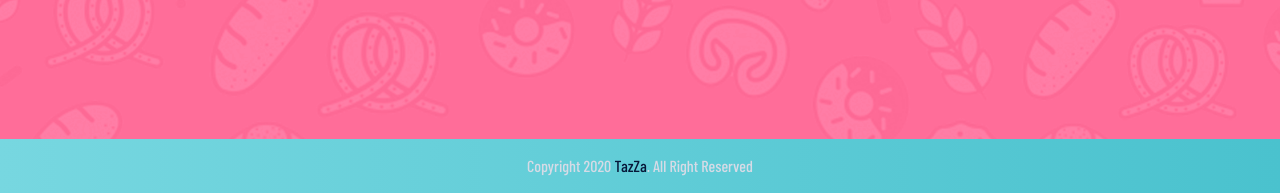
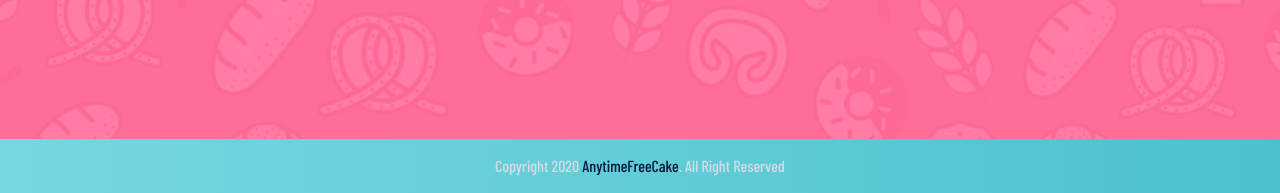
Before and after one commit to ashish0038/anytimeFreshCake, a plain HTML site: page index.html in a window 1280 px wide. Shown: the part 4211-4404 px from the top of the page. Drawn offline with nearby package versions, Linux system fonts and the light colour scheme; a web font is replaced by a local one.

Commit message:
updated footer

```diff
--- a/index.html
+++ b/index.html
@@ -824,7 +824,7 @@
 			<div class="row">
 				<div class="col-md-12 col-sm-12 col-12">
 					<div class="footer_txt text-center">
-						<p>Copyright 2020 <span>TazZa</span>. All Right Reserved</p>
+						<p>Copyright 2020 <span>AnytimeFreeCake</span>. All Right Reserved</p>
 					</div>
 				</div>
 			</div>
```
